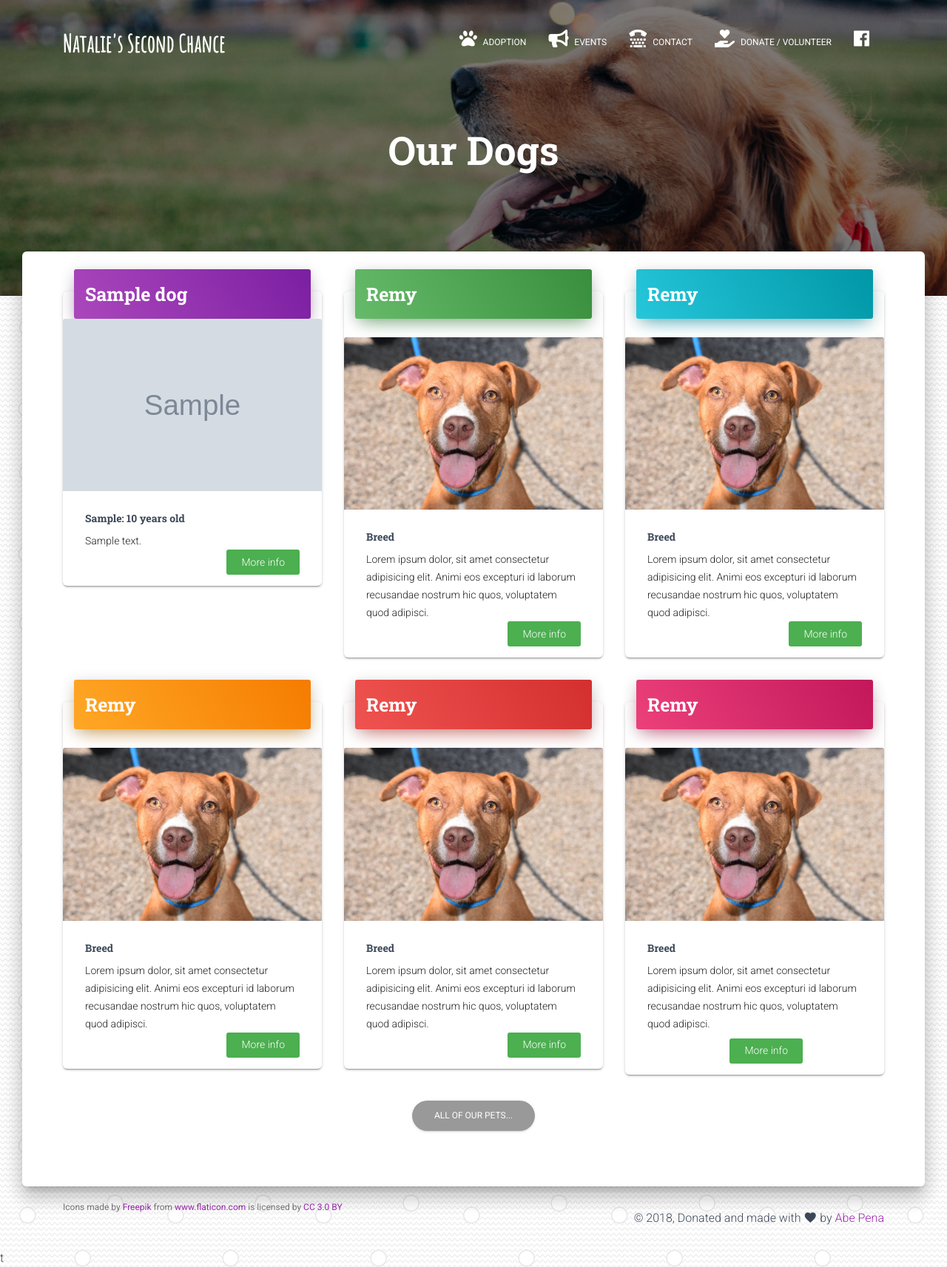
After one commit to Abepena/natalies-second-chance, a Django app: template natalies_second_chance_project/dogs/templates/dogs/dog_list.html in a window 1280 px wide. The commit adds this page. Shown: the whole page at 74% size. Run offline with Django 3.2, Linux system fonts and the light colour scheme; tables that the repository leaves empty hold one stand-in row (values such as "Sample post"); the template is opened without the code that fills it: values that come from a table or form of the project are taken from there, most other values are stand-ins (such as "Sample title", 1, 10 or a date in 2020); grey boxes marked "Sample" are stand-in pictures; style sheets or scripts are compiled from the project's sources; parts of the project's set-up code (start-up, migrations or seed data) failed here and were passed over; some libraries are stand-ins or nearby versions.

```diff
--- a/natalies_second_chance_project/dogs/models.py
+++ b/natalies_second_chance_project/dogs/models.py
@@ -7,7 +7,7 @@ class Dog(models.Model):
     breed = models.CharField(max_length=50)
     age = models.PositiveIntegerField()
     description = models.TextField()
-    images = models.ImageField(blank=True, default="../static/img/dog.png")
+    images = models.ImageField(upload_to=f'dog_images/{name}',blank=True, default="default_dog.png")
 
     def __str__(self):
         return self.name
--- a/natalies_second_chance_project/dogs/templates/pets/dog_create.html
+++ b/natalies_second_chance_project/dogs/templates/dogs/dog_create.html
@@ -1,4 +1,4 @@
-<form action="">
+<form action="" method="POST">
     {% csrf_token %}
     {{ form.as_p }}
     <button type="submit">Submit</button>
--- /dev/null
+++ b/natalies_second_chance_project/dogs/templates/dogs/dog_list.html
@@ -0,0 +1,125 @@
+{% extends "base.html" %}
+{% load static %}
+
+{% block title %}
+    Dogs
+{% endblock  %}
+
+
+{% block stylesheets %}
+<!-- Index CSS -->
+<link rel="stylesheet" href="{% static 'css/dogs.min.css' %}">
+{% endblock  %}
+
+
+{% block page_header_title %}
+   Our Dogs
+{% endblock  %}
+
+{% block header_buttons %}
+
+{% endblock header_buttons %}
+
+
+
+{% block main %}
+<div class="main main-raised">
+    <div class="container">
+        <!--Adoptables-->
+        <div id="adoptables" class="section pt-4">
+            <div class="row justify-content-around">
+
+                {% for dog  in dogs %}
+                <div class="col-lg-4 col-md-6">
+                    <div class="card" style="align-self:stretch">
+                        <div class="card-header adopt-header">
+                            <h3 class="d-inline title">{{ dog.name.capitalize }}</h3>
+                            {% if user.is_authenticated %}<a href="{% url 'dogs:update' %}"class="d-inline float-right btn btn-secondary text-dark btn-sm">Edit</a>{% endif %}
+                        </div>
+                        <img class="card-img-top" src="{{ dog.images.url }}" style="max-height:233px">
+                        <div class="card-body">
+                            <div class="card-title">{{ dog.breed }}: {{ dog.age }} year{{dog.age|pluralize:"s"}} old</div>
+                            <div class="card-subtitle">{{ dog.description|truncatewords:"20" }}</div>
+                            <a href="" class="btn-sm btn-success float-right">More info</a>
+                        </div>
+                    </div>
+                </div>
+                {% endfor %}
+
+
+                <div class="col-lg-4 col-md-6">
+                    <div class="card">
+                        <h3 class="card-header adopt-header title">Remy</h3>
+                        <img class="card-img-top" src="{% static 'img/remy.jpg' %}">
+                        <div class="card-body">
+                            <div class="card-title">Breed</div>
+                            <div class="card-subtitle">Lorem ipsum dolor, sit amet consectetur adipisicing elit. Animi eos excepturi id laborum recusandae
+                                nostrum hic quos, voluptatem quod adipisci.</div>
+                            <a href="" class="btn-sm btn-success float-right">More info</a>
+                        </div>
+                    </div>
+                </div>
+
+                <div class="col-lg-4 col-md-6">
+                    <div class="card">
+                        <h3 class="card-header adopt-header title">Remy</h3>
+                        <img class="card-img-top" src="{% static 'img/remy.jpg' %}">
+                        <div class="card-body">
+                            <div class="card-title">Breed</div>
+                            <div class="card-subtitle">Lorem ipsum dolor, sit amet consectetur adipisicing elit. Animi eos excepturi id laborum recusandae
+                                nostrum hic quos, voluptatem quod adipisci.</div>
+                            <a href="" class="btn-sm btn-success float-right">More info</a>
+                        </div>
+                    </div>
+                </div>
+
+                <div class="col-lg-4 col-md-6">
+                    <div class="card">
+                        <h3 class="card-header adopt-header title">Remy</h3>
+                        <img class="card-img-top" src="{% static 'img/remy.jpg' %}">
+                        <div class="card-body">
+                            <div class="card-title">Breed</div>
+                            <div class="card-subtitle">Lorem ipsum dolor, sit amet consectetur adipisicing elit. Animi eos excepturi id laborum recusandae
+                                nostrum hic quos, voluptatem quod adipisci.</div>
+                            <a href="" class="btn-sm btn-success float-right">More info</a>
+                        </div>
+                    </div>
+                </div>
+
+                <div class="col-lg-4 col-md-6">
+                    <div class="card">
+                        <h3 class="card-header adopt-header title">Remy</h3>
+                        <img class="card-img-top" src="{% static 'img/remy.jpg' %}">
+                        <div class="card-body">
+                            <div class="card-title">Breed</div>
+                            <div class="card-subtitle">Lorem ipsum dolor, sit amet consectetur adipisicing elit. Animi eos excepturi id laborum recusandae
+                                nostrum hic quos, voluptatem quod adipisci.</div>
+                            <a href="" class="btn-sm btn-success float-right">More info</a>
+                        </div>
+                    </div>
+                </div>
+
+                <div class="col-lg-4 col-md-6">
+                    <div class="card">
+                        <h3 class="card-header adopt-header title">Remy</h3>
+                        <img class="card-img-top" src="{% static 'img/remy.jpg' %}">
+                        <div class="card-body">
+                            <div class="card-title">Breed</div>
+                            <div class="card-subtitle mb-2 ">Lorem ipsum dolor, sit amet consectetur adipisicing elit. Animi eos excepturi id laborum recusandae
+                                nostrum hic quos, voluptatem quod adipisci.</div>
+                            <div class="row">
+                                <div class="col-md-6 mx-auto">
+                                    <a href="" class="btn-sm btn-success float-right">More info</a>
+                                </div>
+                            </div>
+                        </div>
+                    </div>
+                </div>
+            </div>
+            <div class="row">
+                <a href="#" class="btn btn-round mx-auto">All of our pets...</a>
+            </div>
+        </div>
+    </div>
+</div>
+{% endblock  %}
--- a/natalies_second_chance_project/dogs/urls.py
+++ b/natalies_second_chance_project/dogs/urls.py
@@ -1,9 +1,13 @@
 from django.urls import path
-from .views import DogCreateView
+from .views import DogCreateView, DogListView, DogUpdateView
+from django.conf.urls.static import static #allows django to serve up media files
+from django.conf import settings
 
 app_name = 'dogs'
 
 urlpatterns = [
+    path('', DogListView.as_view(), name='list'),
     path('create/', DogCreateView.as_view(), name='create' ),
+    path('update/', DogUpdateView.as_view(), name='update')
 
 ]
--- a/natalies_second_chance_project/natalies_second_chance/settings.py
+++ b/natalies_second_chance_project/natalies_second_chance/settings.py
@@ -135,7 +135,10 @@ STATICFILES_DIRS = [
     os.path.join(BASE_DIR, 'static')
 ]
 
-# MEDIA FILES
+# MEDIA FILES'
+MEDIA_URL = '/media/'
+MEDIA_ROOT = os.path.join(BASE_DIR, 'media')
+
 
 #Stripe configurtation and keys
 
@@ -143,5 +146,4 @@ STRIPE_SECRET_KEY = config('STRIPE_SECRET_KEY')
 STRIPE_PUBLISHABLE_KEY = config('STRIPE_PUBLISHABLE_KEY')
 
 # Google Maps Api Key
-
 GOOGLE_MAPS_KEY = config('GOOGLE_MAPS_KEY')
--- a/natalies_second_chance_project/natalies_second_chance/urls.py
+++ b/natalies_second_chance_project/natalies_second_chance/urls.py
@@ -17,6 +17,8 @@ from django.contrib import admin
 from django.urls import path, include
 from django.views.generic.base import TemplateView
 from dogs.views import HomePageView, EventPageView, DogCreateView, ContactPageView
+from django.conf import settings
+from django.conf.urls.static import static
 
 urlpatterns = [
     path('', HomePageView.as_view(), name="home"),
@@ -26,3 +28,5 @@ urlpatterns = [
     path('admin/', admin.site.urls),
 
 ]
+
+urlpatterns += static(settings.MEDIA_URL, document_root=settings.MEDIA_ROOT)
--- /dev/null
+++ b/natalies_second_chance_project/static/css/dogs.min.css
@@ -0,0 +1,2 @@
+.page-header{background-image:url("../img/dog-american.jpg");background-position:right 35%;height:100vw;max-height:50vh}
+/*# sourceMappingURL=dogs.min.css.map */
--- /dev/null
+++ b/natalies_second_chance_project/static/scss/dogs.scss
@@ -0,0 +1,6 @@
+.page-header{
+    background-image: url('../img/dog-american.jpg');
+    background-position: right 35%;
+    height:100vw;
+    max-height: 50vh;
+}
```
Also changed, not shown: natalies_second_chance_project/dogs/templates/dogs/dog_detail.html (added, +41 -0 lines), natalies_second_chance_project/dogs/templates/pets/dog_list.html (deleted, +0 -164 lines), natalies_second_chance_project/dogs/views.py (+8 -5 lines), natalies_second_chance_project/populate_fake_data.py (added, +30 -0 lines), natalies_second_chance_project/dogs/migrations/0002_auto_20180826_1849.py (added), natalies_second_chance_project/remy.jpg (deleted), 3 other files.
